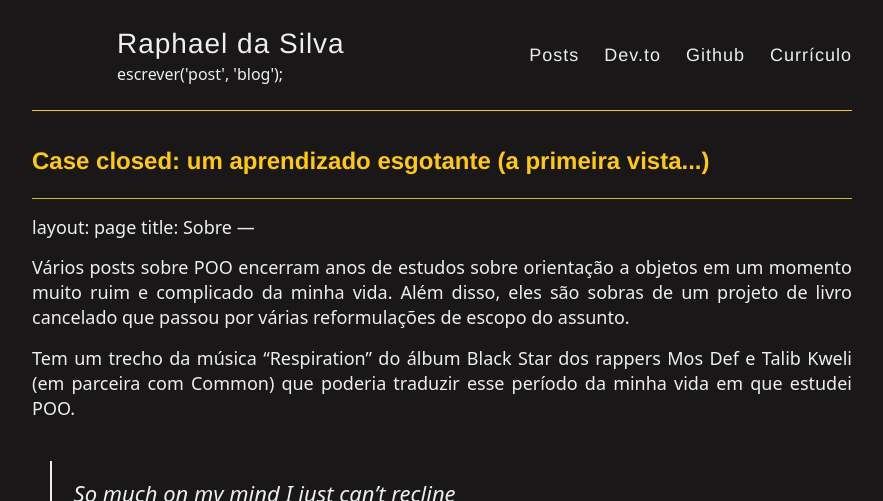
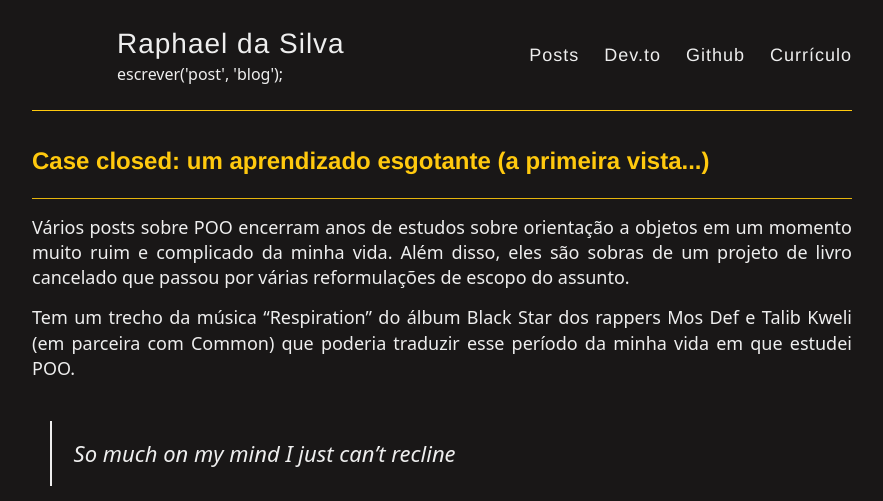
Before and after one commit to raphael-da-silva/raphael-da-silva.github.io, a Jekyll site: the page built from dig.md, in a window 1280 px wide and 900 px high, cut to the strip 0-501 px from the top of the window. Shown: the whole strip, without its empty margins (198-1081 px from the left). Built offline with Jekyll 4.4.1, drawn with Linux system fonts in a browser that asks for light colours; nearby versions of some CDN libraries.

Commit message:
Update dig.md

```diff
--- a/dig.md
+++ b/dig.md
@@ -2,9 +2,6 @@
 layout: post
 title: "Case closed: um aprendizado esgotante (a primeira vista...)"
 permalink: /dig
----
-layout: page
-title: Sobre
 ---
 
 Vários posts sobre POO encerram anos de estudos sobre orientação a objetos em um momento muito ruim e complicado da minha vida. Além disso, eles são sobras de um projeto de livro cancelado que passou por várias reformulações de escopo do assunto.
```
